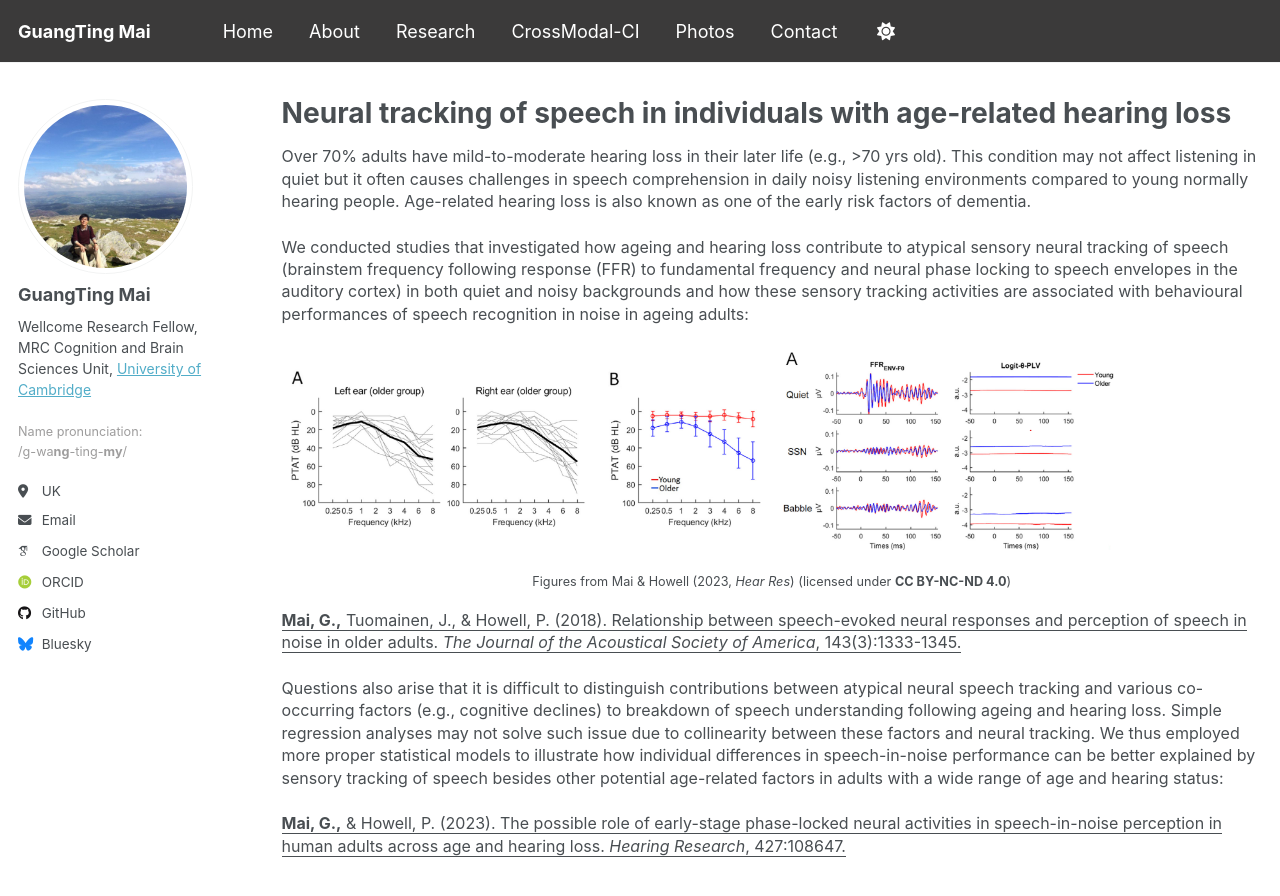
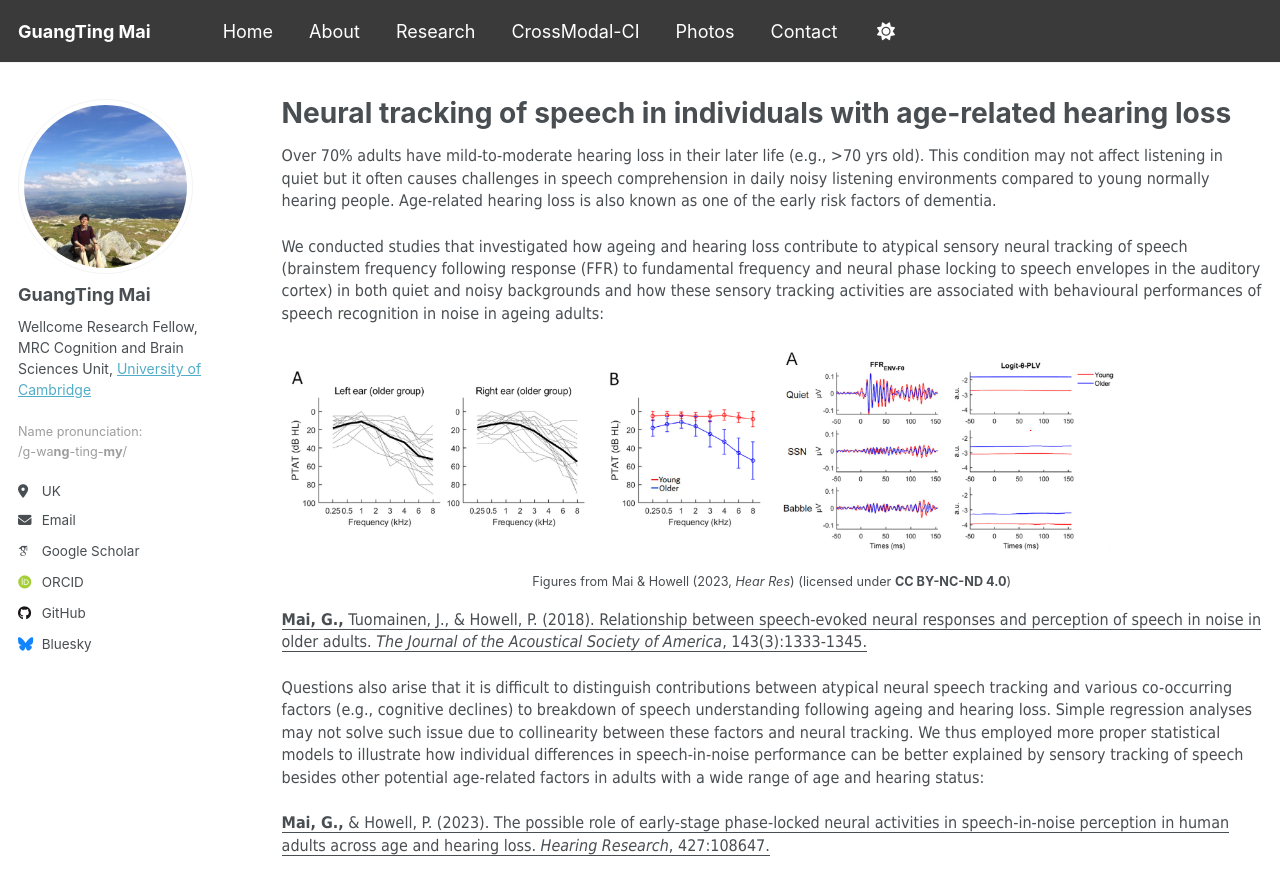
Before and after one commit to guangtingmai/guangtingmai.github.io, a Jekyll site: the page built from _pages/neuraltrack-hearingloss.html, in a window 1280 px wide and 900 px high. Shown: the top 896 px of the window. Built offline with Jekyll 4.4.1, drawn with Linux system fonts in a browser that asks for light colours; some web fonts are replaced.

Commit message:
Update neuraltrack-hearingloss.html

```diff
--- a/_pages/neuraltrack-hearingloss.html
+++ b/_pages/neuraltrack-hearingloss.html
@@ -4,11 +4,11 @@
 permalink: /neuraltrack-hearingloss/
 author_profile: true
 ---
-<p><span style="font-size: 12pt;line-height: 1.4;display: block;margin-bottom: 0.1vh">Over 70% adults have mild-to-moderate hearing loss in their
+<p><span style="font-size: 12pt;font-family: Tahoma;line-height: 1.4;display: block;margin-bottom: 0.1vh">Over 70% adults have mild-to-moderate hearing loss in their
   later life (e.g., >70 yrs old). This condition may not affect listening in quiet but it often causes challenges in speech comprehension in
   daily noisy listening environments compared to young normally hearing people. Age-related hearing loss is also known as one of the early
   risk factors of dementia.</span></p>
-<p><span style="font-size: 12pt;line-height: 1.4;display: block;margin-bottom: 0.1vh">We conducted studies that investigated how ageing and hearing
+<p><span style="font-size: 12pt;font-family: Tahoma;line-height: 1.4;display: block;margin-bottom: 0.1vh">We conducted studies that investigated how ageing and hearing
   loss contribute to atypical sensory neural tracking of speech (brainstem frequency following response (FFR) to fundamental frequency and neural
   phase locking to speech envelopes in the auditory cortex) in both quiet and noisy backgrounds and how these sensory tracking activities are
   associated with behavioural performances of speech recognition in noise in ageing adults:</span></p>
@@ -17,16 +17,16 @@
   <img src="https://guangtingmai.github.io/images/HearRes2.png" width="35%">
 </p>
 <p style="text-align:center;font-size:9.5pt;line-height:1.4;display: block;">Figures from Mai & Howell (2023, <i>Hear Res</i>) (licensed under <strong>CC BY-NC-ND 4.0</strong>)</p>
-<p><span style="font-size: 12pt;line-height: 1.4;display: block;margin-bottom: 0.1vh"><a href="https://pubs.aip.org/asa/jasa/article-abstract/143/3/1333/609610/Relationship-between-speech-evoked-neural?redirectedFrom=fulltext" style="color:inherit; text-decoration:none;"><u><strong>Mai, G.,</strong> Tuomainen, J., & Howell, P. (2018). Relationship between speech-evoked neural responses and perception of speech in noise in older adults. <i>The Journal of the Acoustical Society of America</i>, 143(3):1333-1345.</u></a></span></p>
-<p><span style="font-size: 12pt;line-height: 1.4;display: block;margin-bottom: 0.1vh">Questions also arise that it is difficult to distinguish
+<p><span style="font-size: 12pt;font-family: Tahoma;line-height: 1.4;display: block;margin-bottom: 0.1vh"><a href="https://pubs.aip.org/asa/jasa/article-abstract/143/3/1333/609610/Relationship-between-speech-evoked-neural?redirectedFrom=fulltext" style="color:inherit; text-decoration:none;"><u><strong>Mai, G.,</strong> Tuomainen, J., & Howell, P. (2018). Relationship between speech-evoked neural responses and perception of speech in noise in older adults. <i>The Journal of the Acoustical Society of America</i>, 143(3):1333-1345.</u></a></span></p>
+<p><span style="font-size: 12pt;font-family: Tahoma;line-height: 1.4;display: block;margin-bottom: 0.1vh">Questions also arise that it is difficult to distinguish
   contributions between atypical neural speech tracking and various co-occurring factors (e.g., cognitive declines) to breakdown of speech understanding
   following ageing and hearing loss. Simple regression analyses may not solve such issue due to collinearity between these factors and neural
   tracking. We thus employed more proper statistical models to illustrate how individual differences in speech-in-noise performance can be better
   explained by sensory tracking of speech besides other potential age-related factors in adults with a wide range of age and hearing status:</span></p>
-<p><span style="font-size: 12pt;line-height: 1.4;display: block;margin-bottom: 0.1vh"><a href="https://www.sciencedirect.com/science/article/pii/S0378595522002155" style="color:inherit; text-decoration:none;"><u><strong>Mai, G.,</strong> & Howell, P. (2023). The possible role of early-stage phase-locked neural activities in speech-in-noise perception in human adults across age and hearing loss. <i>Hearing Research</i>, 427:108647.</u></a></span></p>
+<p><span style="font-size: 12pt;font-family: Tahoma;line-height: 1.4;display: block;margin-bottom: 0.1vh"><a href="https://www.sciencedirect.com/science/article/pii/S0378595522002155" style="color:inherit; text-decoration:none;"><u><strong>Mai, G.,</strong> & Howell, P. (2023). The possible role of early-stage phase-locked neural activities in speech-in-noise perception in human adults across age and hearing loss. <i>Hearing Research</i>, 427:108647.</u></a></span></p>
 <br>
-<p><span style="font-size: 14pt;line-height: 1.4;display: block;margin-bottom: 0.1vh"><strong>Neuroplasticity of speech in noise in people with age-related hearing loss</strong></span></p>
-<p><span style="font-size: 12pt;line-height: 1.4;display: block;margin-bottom: 0.1vh">We studied functional changes over time in temporal and
+<p><span style="font-size: 14pt;font-family: Tahoma;line-height: 1.4;display: block;margin-bottom: 0.1vh"><strong>Neuroplasticity of speech in noise in people with age-related hearing loss</strong></span></p>
+<p><span style="font-size: 12pt;font-family: Tahoma;line-height: 1.4;display: block;margin-bottom: 0.1vh">We studied functional changes over time in temporal and
   frontal cortices using fNIRS in ageing adults with mild-to-moderate hearing loss following a training program of speech recognition under noisy
   backgrounds. We illustrated promising success in observing neuroplasticity via fNIRS where we recorded significant improvements in brain
   functions during speech-in-noise perception:</span></p>
@@ -34,4 +34,4 @@
   <img src="https://guangtingmai.github.io/images/braintop.png" width="50%">
 </p>
 <p style="text-align:center;font-size:9.5pt;line-height:1.4;display: block;">Figure from Mai et al. (2024, <i>Brain Topogr</i>) (licensed under <strong>CC BY 4.0</strong>)</p>
-<p><span style="font-size: 12pt;line-height: 1.4;display: block;margin-bottom: 0.1vh"><a href="https://link.springer.com/article/10.1007/s10548-024-01070-2" style="color:inherit; text-decoration:none;"><u><strong>Mai, G.</strong>, Jiang, Z., Wang, X., Tachtsidis, I., & Howell, P. (2024). Neuroplasticity of speech-in-noise processing in older adults assessed by functional near-infrared spectroscopy (fNIRS). <i>Brain Topography</i>, 37(6):1139-1157.</u></a></span></p>
+<p><span style="font-size: 12pt;font-family: Tahoma;line-height: 1.4;display: block;margin-bottom: 0.1vh"><a href="https://link.springer.com/article/10.1007/s10548-024-01070-2" style="color:inherit; text-decoration:none;"><u><strong>Mai, G.</strong>, Jiang, Z., Wang, X., Tachtsidis, I., & Howell, P. (2024). Neuroplasticity of speech-in-noise processing in older adults assessed by functional near-infrared spectroscopy (fNIRS). <i>Brain Topography</i>, 37(6):1139-1157.</u></a></span></p>
```
